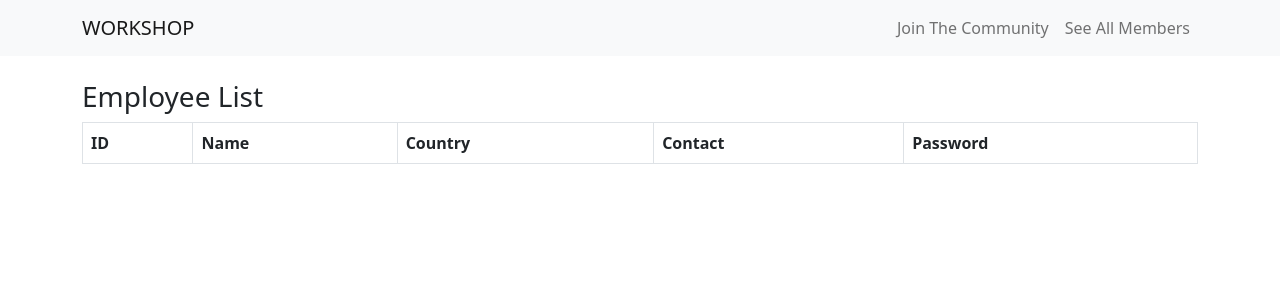
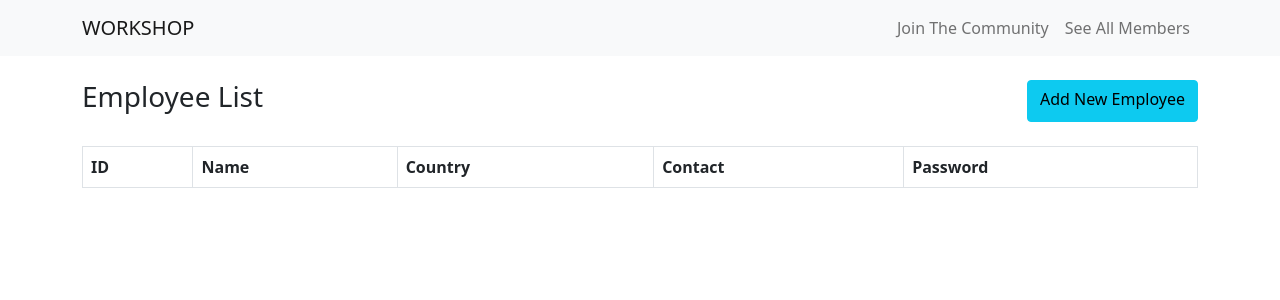
Before and after one commit to mohsina-rifa/Workshop, a Vue app: page /see-all-members in a window 1280 px wide. Shown: the top 300 px of the page. Built offline with nearby package versions, Linux system fonts and the light colour scheme.

Commit message:
Added sign-in button to Employee component

```diff
--- a/src/components/Employee.vue
+++ b/src/components/Employee.vue
@@ -16,8 +16,14 @@ const SAARCCountryCodes = new Map<string, string>([
 </script>
 
 <template>
-  <div class="container mt-4">
+  <div class="container">
+    <div class="mt-4 d-flex justify-content-between">
       <h3>Employee List</h3>
+      <router-link to="/join-the-community" class="btn btn-info"
+        >Add New Employee</router-link
+      >
+    </div>
+    <div class="mt-4">
       <table class="table table-bordered">
         <thead>
           <tr>
@@ -29,16 +35,24 @@ const SAARCCountryCodes = new Map<string, string>([
           </tr>
         </thead>
         <tbody>
-        <tr v-for="employee in employeeStore.getEmployeeList" :key="employee.id">
+          <tr
+            v-for="employee in employeeStore.getEmployeeList"
+            :key="employee.id"
+          >
             <td>{{ employee.id }}</td>
             <td>{{ employee.name }}</td>
             <td>{{ employee.country }}</td>
-          <td>{{ `${SAARCCountryCodes.get(employee.country)} ${employee.contact}` }}</td>
+            <td>
+              {{
+                `${SAARCCountryCodes.get(employee.country)} ${employee.contact}`
+              }}
+            </td>
             <td>{{ employee.password }}</td>
           </tr>
         </tbody>
       </table>
     </div>
+  </div>
 </template>
 
 <style scoped></style>
--- a/src/main.ts
+++ b/src/main.ts
@@ -4,7 +4,7 @@ import { createPinia } from 'pinia';
 import "./style.css";
 
 import App from "./App.vue";
-import router from './router';
+import router from './router/router';
 
 const app = createApp(App);
 
--- a/src/router.ts
+++ b/src/router/router.ts
@@ -4,17 +4,17 @@ const routes = [
   {
     path: "/",
     name: "Homepage",
-    component: () => import('./components/Homepage.vue')
+    component: () => import('../components/Homepage.vue')
   },
   {
     path: "/join-the-community",
     name: "Join",
-    component: () => import('./components/Members.vue')
+    component: () => import('../components/Members.vue')
   },
   {
     path: "/see-all-members",
     name: "Employee",
-    component: () => import('./components/Employee.vue')
+    component: () => import('../components/Employee.vue')
   },
 ];
 
```
Lines whose indentation alone changed are shown as unchanged.
